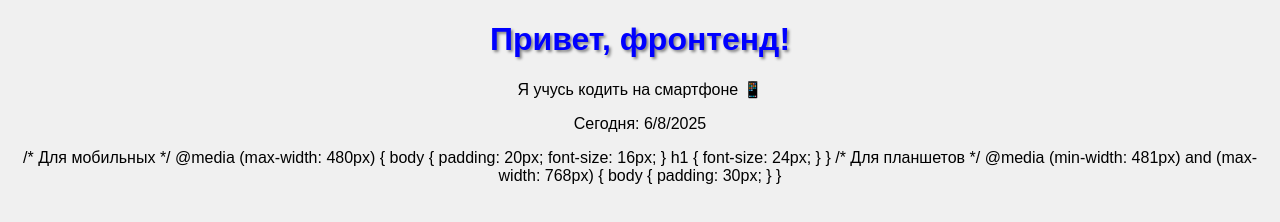
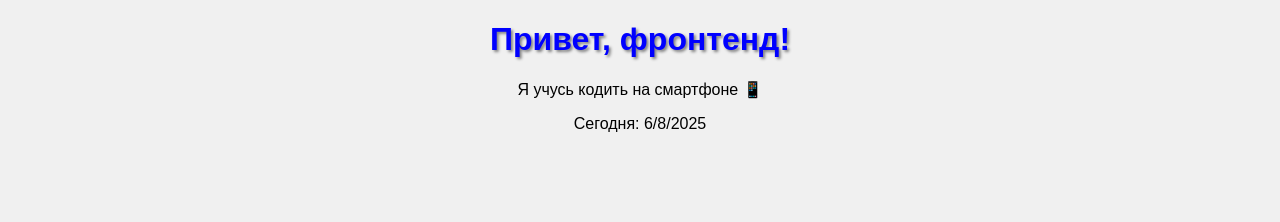
Before and after one commit to Akhmad2507/my-first-project2, a plain HTML site: page index.html in a window 1280 px wide. Drawn offline with Linux system fonts and the light colour scheme.

Commit message:
Update index.html

```diff
--- a/index.html
+++ b/index.html
@@ -25,20 +25,3 @@
     </script>
 </body>
 </html>
-/* Для мобильных */
-@media (max-width: 480px) {
-  body {
-    padding: 20px;
-    font-size: 16px;
-  }
-  h1 {
-    font-size: 24px;
-  }
-}
-
-/* Для планшетов */
-@media (min-width: 481px) and (max-width: 768px) {
-  body {
-    padding: 30px;
-  }
-}
```
